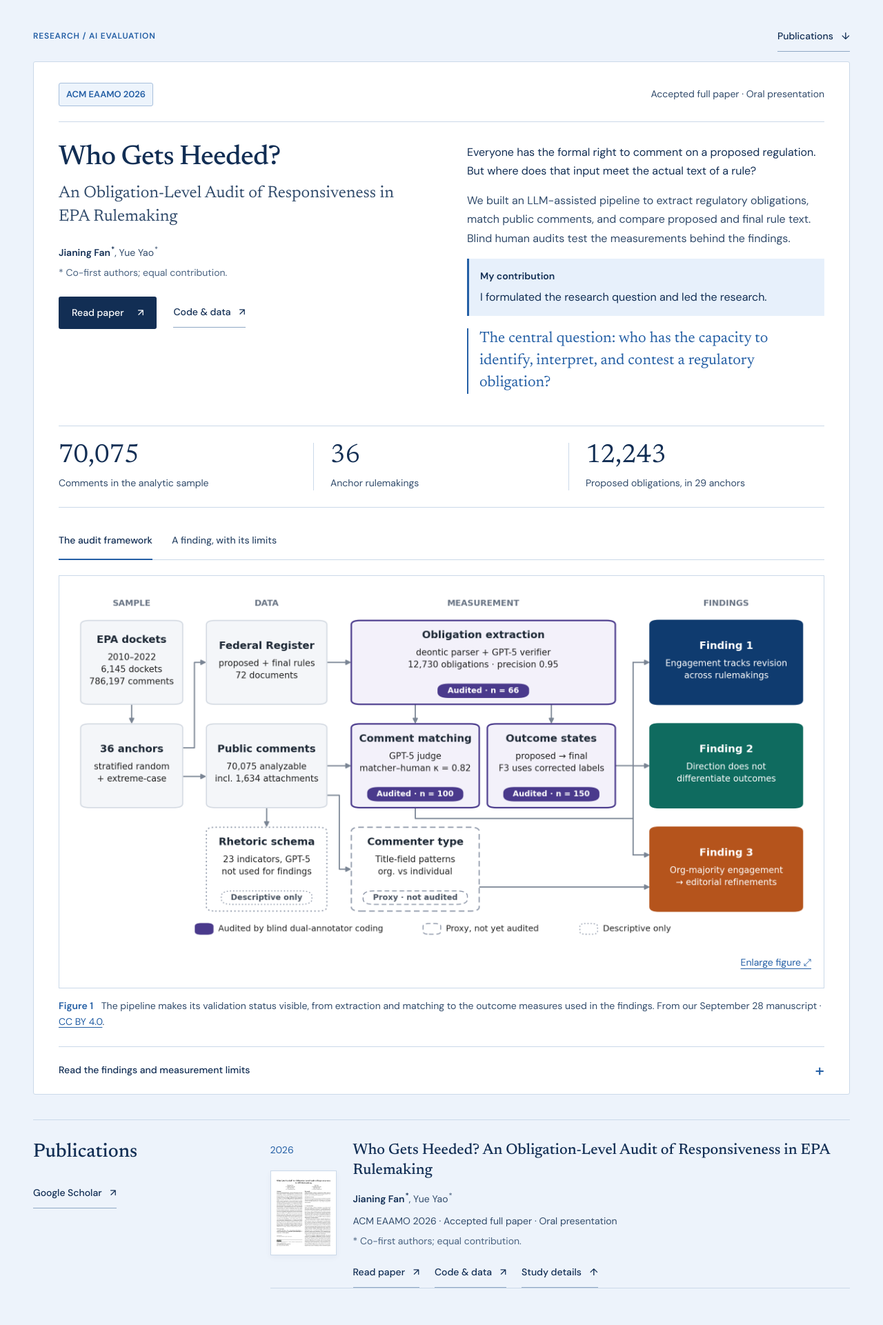
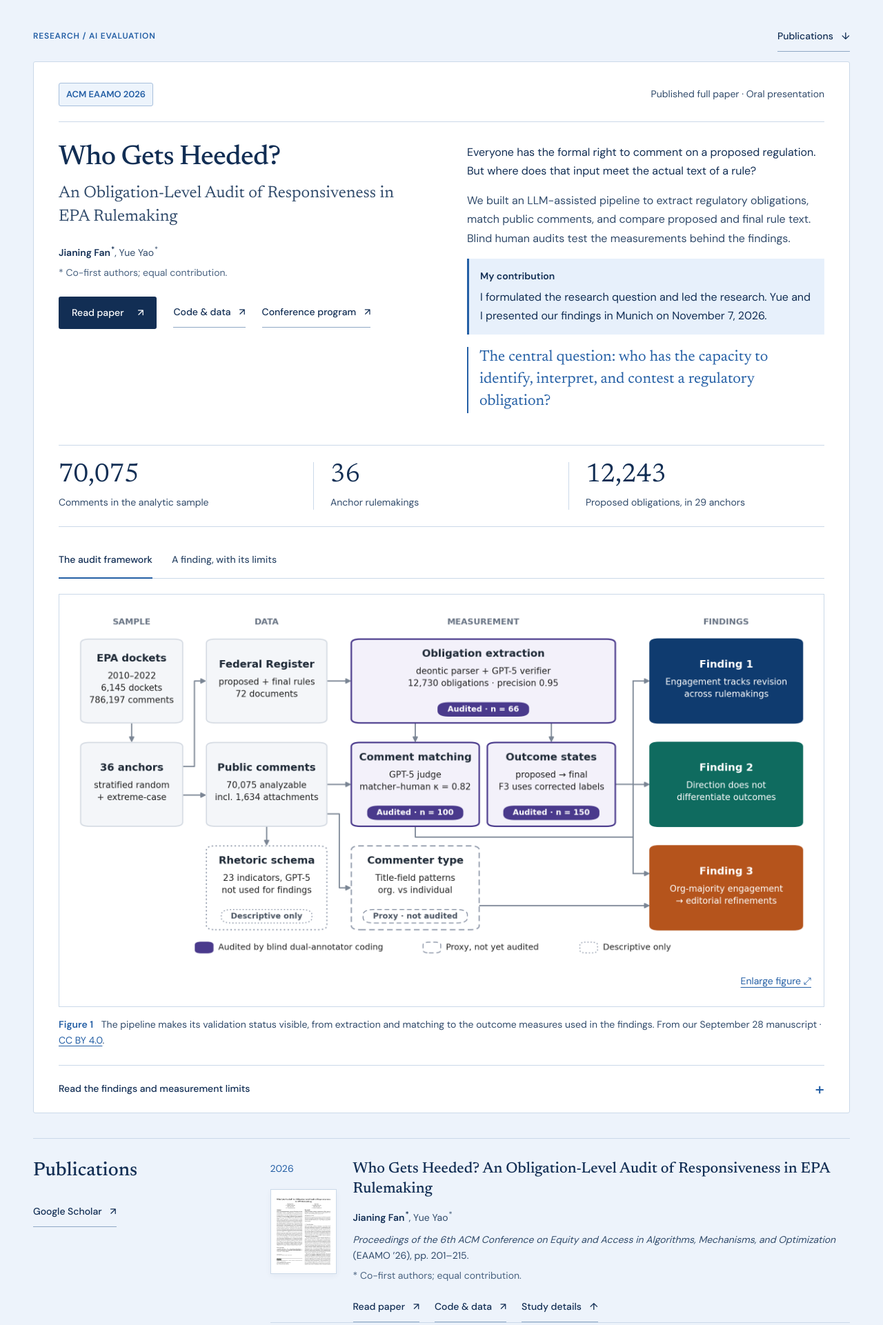
Before and after one commit to brucefjn/brucefjn.github.io, a plain HTML site: page index.html in a window 1280 px wide. Shown: the part 2231-4152 px from the top of the page at 69% size. Drawn offline with Linux system fonts and the light colour scheme.

Commit message:
Record the published EAAMO paper and Munich presentation

```diff
--- a/index.html
+++ b/index.html
@@ -194,7 +194,7 @@
         <article class="work-case research-case" id="epa-study" aria-labelledby="epa-title">
           <div class="case-heading"><p class="eyebrow">Research / AI evaluation</p><a class="text-link" href="#publications">Publications <span aria-hidden="true">↓</span></a></div>
         <div class="research-paper">
-          <div class="paper-topline"><span class="venue">ACM EAAMO 2026</span><span>Accepted full paper · Oral presentation</span></div>
+          <div class="paper-topline"><span class="venue">ACM EAAMO 2026</span><span>Published full paper · Oral presentation</span></div>
           <div class="paper-summary">
             <div>
               <h3 id="epa-title">Who Gets Heeded?</h3>
@@ -204,12 +204,13 @@
               <div class="paper-links">
                 <a class="button button-dark" href="https://arxiv.org/abs/2608.10329" target="_blank" rel="noopener">Read paper <span aria-hidden="true">↗</span></a>
                 <a class="text-link" href="https://github.com/brucefjn/who-gets-heeded" target="_blank" rel="noopener">Code &amp; data <span aria-hidden="true">↗</span></a>
+                <a class="text-link" href="https://conference2026.eaamo.org/program/paper_session/#who-gets-heeded-an-obligation-level-audit-of-responsiveness-in-epa-rulemaking" target="_blank" rel="noopener">Conference program <span aria-hidden="true">↗</span></a>
               </div>
             </div>
             <div class="paper-description">
               <p>Everyone has the formal right to comment on a proposed regulation. But where does that input meet the actual text of a rule?</p>
               <p>We built an LLM-assisted pipeline to extract regulatory obligations, match public comments, and compare proposed and final rule text. Blind human audits test the measurements behind the findings.</p>
-              <p class="contribution-note"><strong>My contribution</strong>I formulated the research question and led the research.</p>
+              <p class="contribution-note"><strong>My contribution</strong>I formulated the research question and led the research. Yue and I presented our findings in Munich on <time datetime="2026-11-07">November 7, 2026</time>.</p>
               <p class="paper-question">The central question: who has the capacity to identify, interpret, and contest a regulatory obligation?</p>
             </div>
           </div>
@@ -256,9 +257,9 @@
         <li class="academic-record" id="publication-epa">
           <div class="record-date"><time datetime="2026">2026</time><a class="publication-preview" href="https://arxiv.org/abs/2608.10329" target="_blank" rel="noopener" aria-label="Read Who Gets Heeded on arXiv"><img src="assets/eaamo-paper-preview.png" width="541" height="700" loading="lazy" decoding="async" alt="First page of Who Gets Heeded? by Jianing Fan and Yue Yao."></a></div>
           <div class="record-content">
-            <h4><a href="https://arxiv.org/abs/2608.10329" target="_blank" rel="noopener">Who Gets Heeded? An Obligation-Level Audit of Responsiveness in EPA Rulemaking</a></h4>
+            <h4><a href="https://doi.org/10.1145/3846167.3848608" target="_blank" rel="noopener">Who Gets Heeded? An Obligation-Level Audit of Responsiveness in EPA Rulemaking</a></h4>
             <p class="record-authors"><strong>Jianing Fan<sup>*</sup></strong>, Yue Yao<sup>*</sup></p>
-            <p class="record-venue">ACM EAAMO 2026 · Accepted full paper · Oral presentation</p>
+            <p class="record-venue"><cite>Proceedings of the 6th ACM Conference on Equity and Access in Algorithms, Mechanisms, and Optimization</cite> (EAAMO ’26), pp. 201–215.</p>
             <p class="record-note">* Co-first authors; equal contribution.</p>
             <div class="record-links">
               <a class="text-link" href="https://arxiv.org/abs/2608.10329" target="_blank" rel="noopener">Read paper <span aria-hidden="true">↗</span></a>
```
